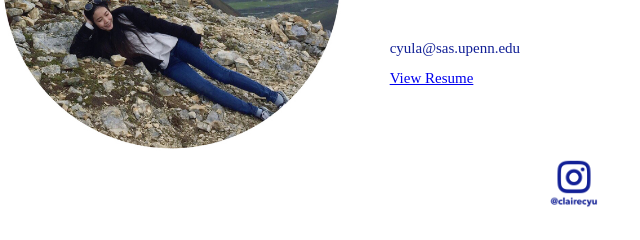
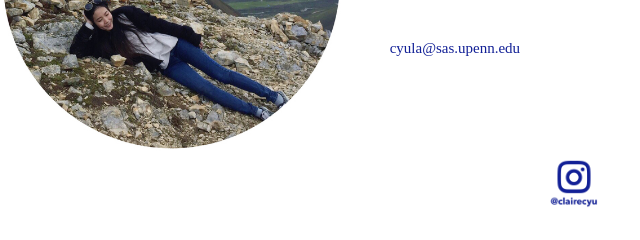
Before and after one commit to clairecyu/clairecyu.github.io, a plain HTML site: page about.html in a window 1280 px wide. Shown: the part 344-584 px from the top of the page, 66-706 px from the left. Drawn offline with nearby package versions, Linux system fonts and the light colour scheme; a web font is replaced by a local one.

Commit message:
Update about.html

```diff
--- a/about.html
+++ b/about.html
@@ -54,10 +54,6 @@
                 <br><br>
 
                 cyula@sas.upenn.edu <br>
-
-                <a href="elements/Claire-Chen-Resume-2022.pdf">
-                    View Resume
-                </a>
             </p>
 
 
```
